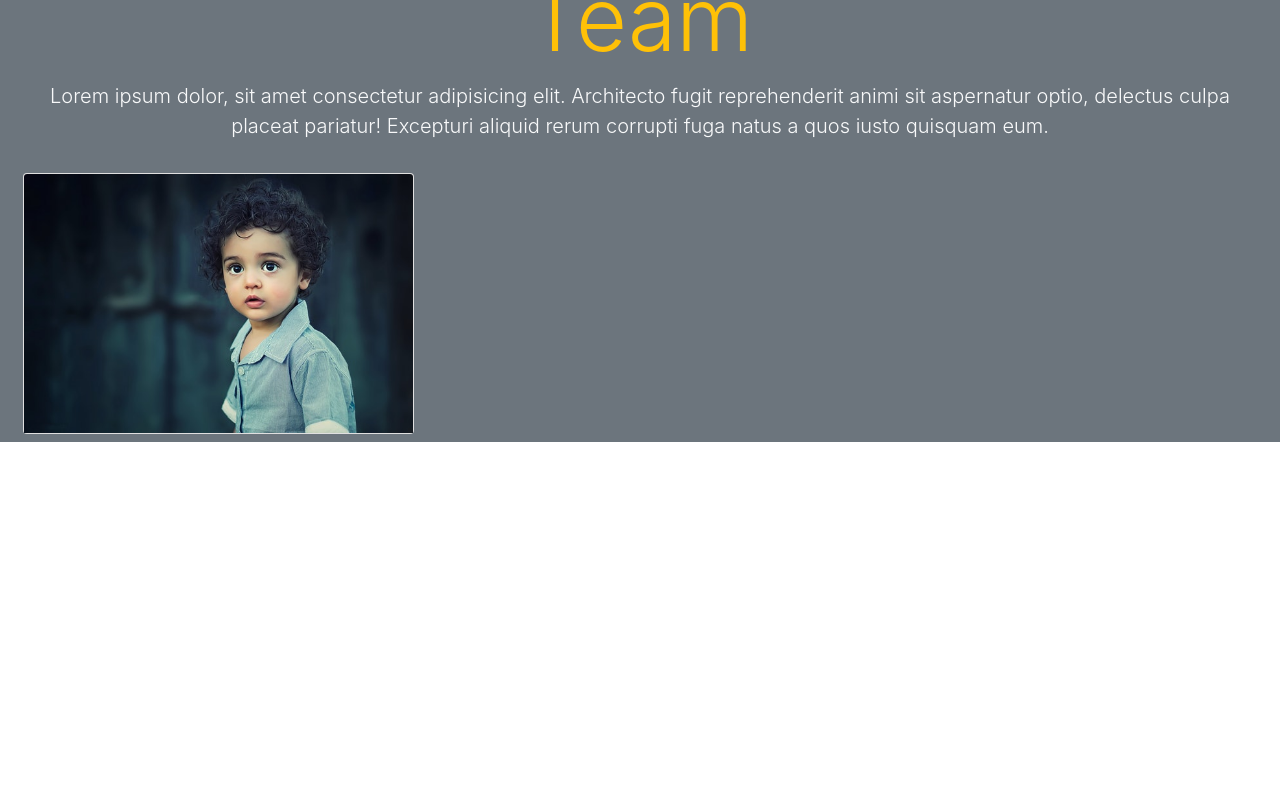
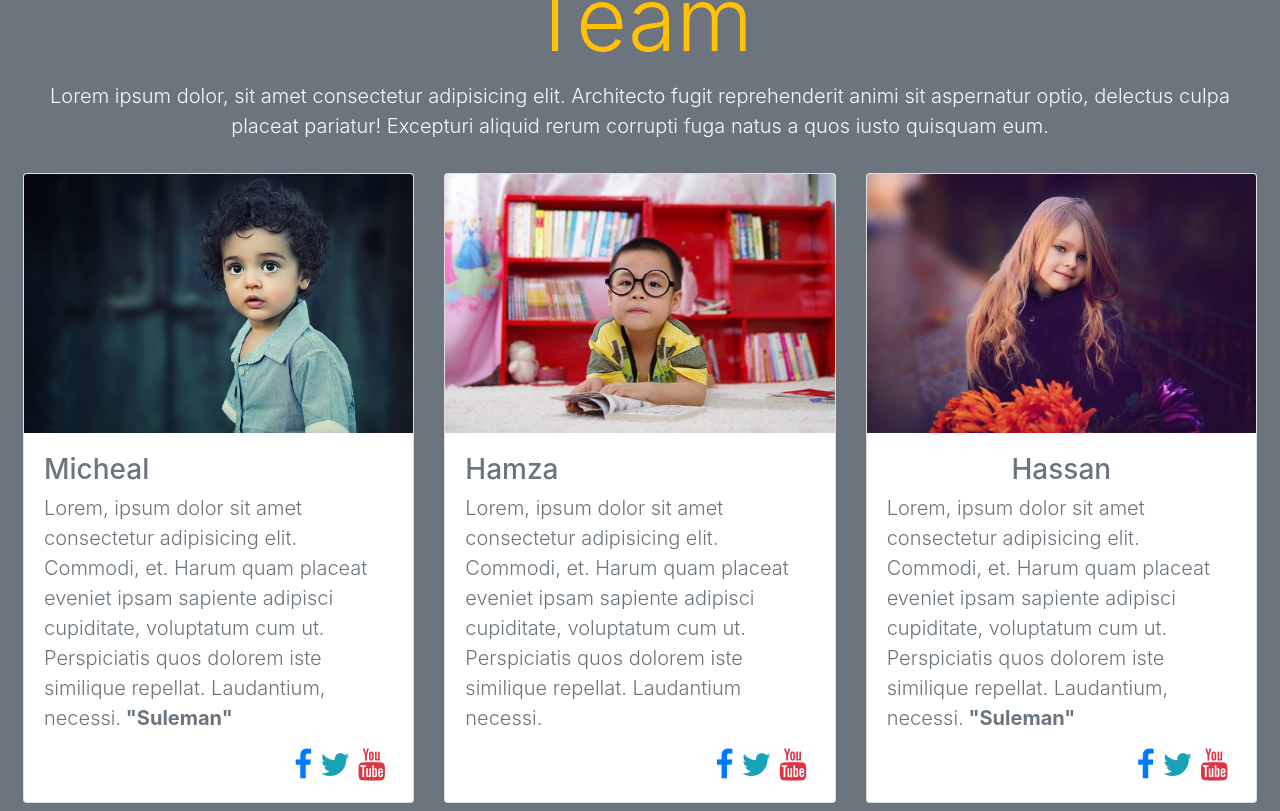
Before and after one commit to sheikhsuleman123/BootsTrapTemplateinReact, a React (Create React App) app: page / in a window 1280 px wide. Shown: the part 2227-3038 px from the top of the page. Before the commit the page ends 2669 px from the top, so only its background shows below. Built offline with nearby package versions, Linux system fonts and the light colour scheme.

Commit message:
Team section is done

```diff
--- a/src/components/team.js
+++ b/src/components/team.js
@@ -21,6 +21,64 @@ export default class Team extends Component {
                     <div className="col-lg-4">
                         <div className="card">
                             <img src={pic1} className="card-img-top" />
+                            <div className="card-body">
+                                <div className="card-title">
+                                    <h3 className="text-muted">Micheal</h3>
+                                </div>
+                                <div className="card-subtitle">
+                                    <div className="lead text-secondary ">
+                                        <p>Lorem, ipsum dolor sit amet consectetur adipisicing elit. Commodi, et. Harum quam placeat eveniet ipsam sapiente adipisci cupiditate, voluptatum cum ut. Perspiciatis quos dolorem iste similique repellat. Laudantium, necessi.<b style={{fontWeight: 'bold',}}> "Suleman"</b></p>
+                                    </div>
+                                    <div className="text-right">
+                                        <a href="#"><i className="fa fa-facebook mx-2 fa-2x"></i></a>
+                                        <a href="#"><i className="fa fa-twitter text-info fa-2x"></i></a>
+                                        <a href="#"><i className="fa fa-youtube text-danger mx-2 fa-2x"></i></a>
+                                    </div>
+                                </div>
+                            </div>
+
+                        </div>
+                    </div>
+                    <div className="col-lg-4">
+                        <div className="card">
+                            <img src={pic2} className="card-img-top" />
+                            <div className="card-body">
+                                <div className="card-title">
+                                    <h3 className="text-muted">Hamza</h3>
+                                </div>
+                                <div className="card-subtitle">
+                                    <div className="lead text-secondary ">
+                                        <p>Lorem, ipsum dolor sit amet consectetur adipisicing elit. Commodi, et. Harum quam placeat eveniet ipsam sapiente adipisci cupiditate, voluptatum cum ut. Perspiciatis quos dolorem iste similique repellat. Laudantium necessi.</p>
+                                    </div>
+                                    <div className="text-right">
+                                        <a href="#"><i className="fa fa-facebook mx-2 fa-2x"></i></a>
+                                        <a href="#"><i className="fa fa-twitter text-info fa-2x"></i></a>
+                                        <a href="#"><i className="fa fa-youtube text-danger mx-2 fa-2x"></i></a>
+                                    </div>
+                                </div>
+                            </div>
+
+                        </div>
+                    </div>
+                    <div className="col-lg-4">
+                        <div className="card">
+                            <img src={pic3} className="card-img-top" />
+                            <div className="card-body">
+                                <div className="card-title">
+                                    <h3 className="text-muted text-center">Hassan</h3>
+                                </div>
+                                <div className="card-subtitle">
+                                    <div className="lead text-secondary ">
+                                        <p>Lorem, ipsum dolor sit amet consectetur adipisicing elit. Commodi, et. Harum quam placeat eveniet ipsam sapiente adipisci cupiditate, voluptatum cum ut. Perspiciatis quos dolorem iste similique repellat. Laudantium, necessi.<b style={{fontWeight: 'bold',}}> "Suleman"</b></p>
+                                    </div>
+                                    <div className="text-right">
+                                        <a href="#"><i className="fa fa-facebook mx-2 fa-2x"></i></a>
+                                        <a href="#"><i className="fa fa-twitter text-info fa-2x"></i></a>
+                                        <a href="#"><i className="fa fa-youtube text-danger mx-2 fa-2x"></i></a>
+                                    </div>
+                                </div>
+                            </div>
+
                         </div>
                     </div>
                 </div>
```
